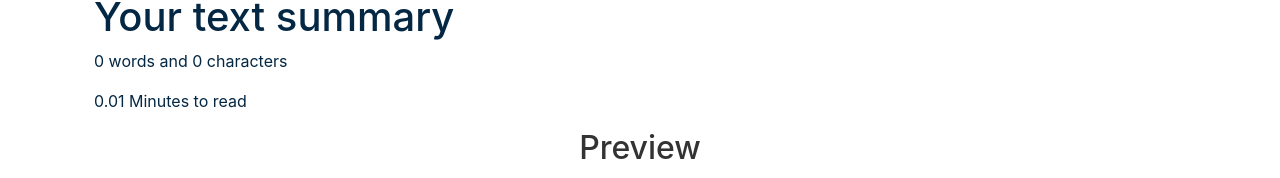
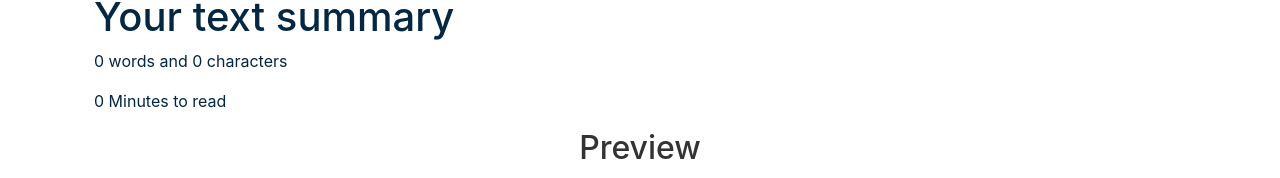
Before and after one commit to skndrali22/Text-operations, a React (Create React App) app: page / in a window 1280 px wide. Shown: the part 471-649 px from the top of the page. Built offline with nearby package versions, Linux system fonts and the light colour scheme.

Commit message:
new update

```diff
--- a/src/components/state_events.js
+++ b/src/components/state_events.js
@@ -51,7 +51,7 @@ export default function TextForm(props) {
     <div className="container"style={{color:props.mode==='dark'?'white':'#042743'}}>
       <h1>Your text summary</h1>
       <p> {text.split(" ").filter((element)=>{ return element.length!==0}).length} words and {text.length} characters</p>
-      <p>{Math.round((0.008 * text.split(" ").length)*100)/100}  Minutes to read</p>
+      <p>{Math.round((0.008 * text.split(" ").filter((element)=>{ return element.length!==0}).length)*100)/100}  Minutes to read</p>
       <h2>Preview</h2>
       <p>{text.length>0?text:'Enter something in the textbox above to preview here'}</p>
     </div>
```
